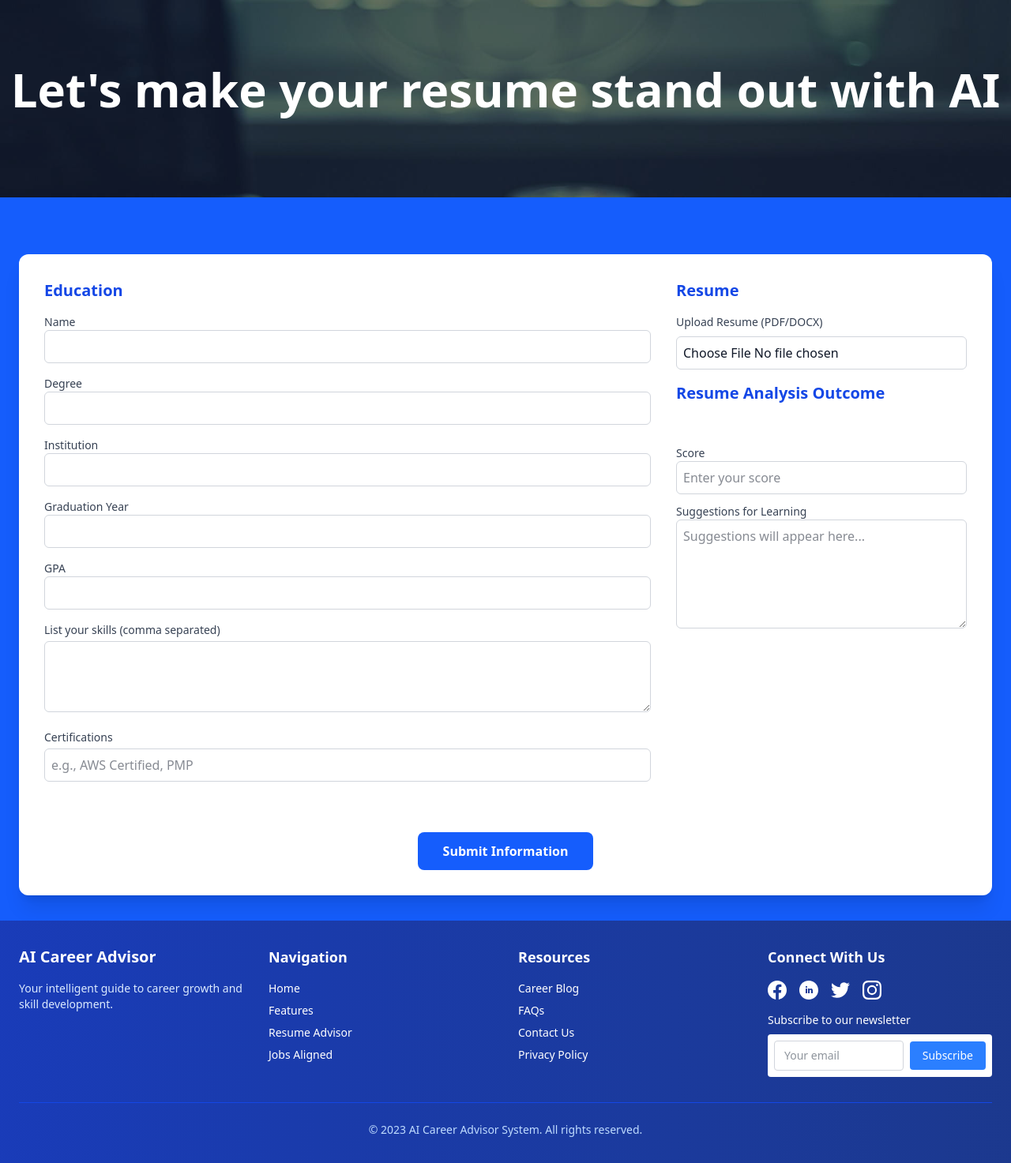
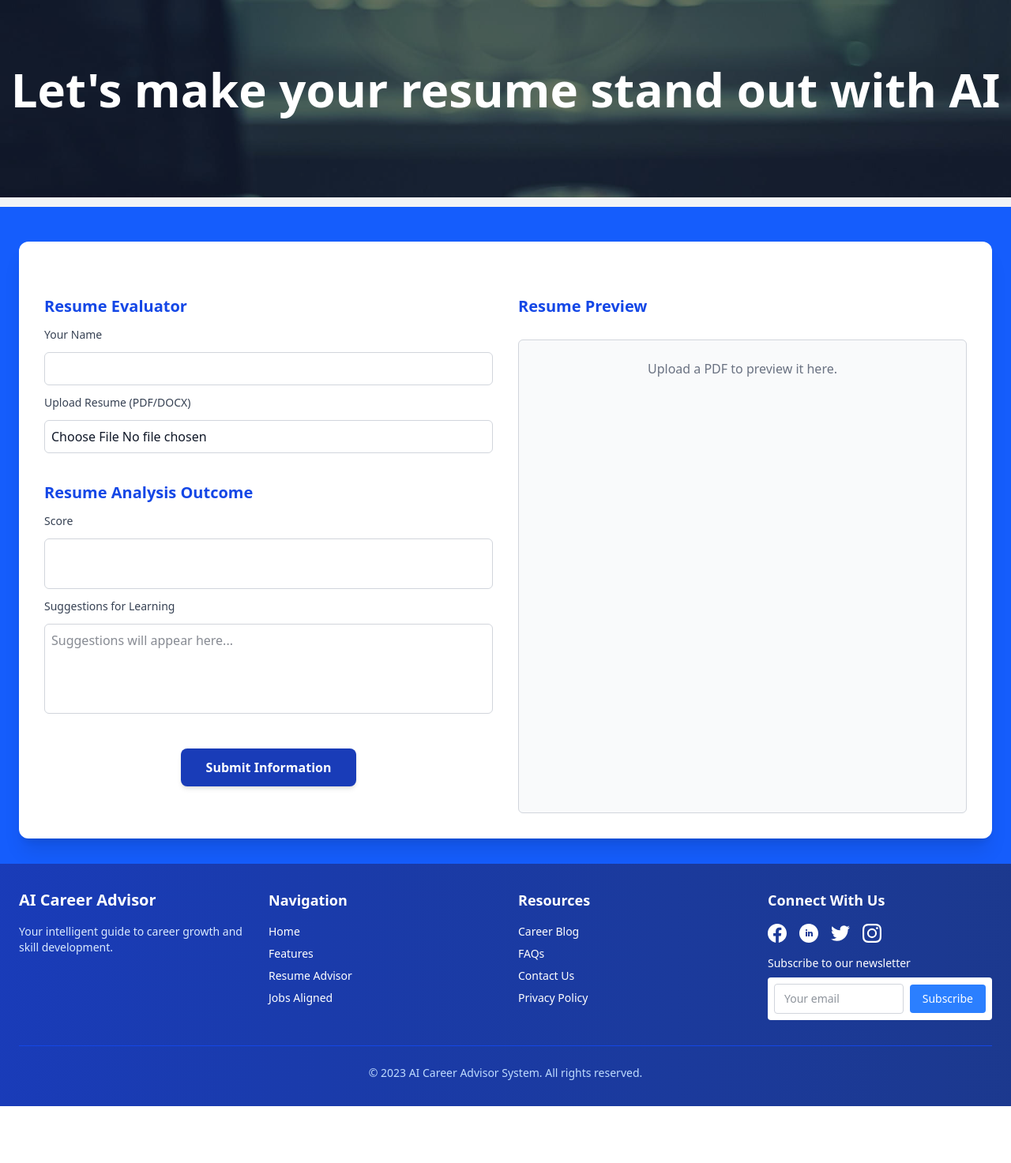
Before and after one commit to saadkhi/CAS, a Django app: page /resume-advisor/ in a window 1280 px wide. Shown: the part 64-1537 px from the top of the page at 79% size. After the commit the page ends 1465 px from the top, so only its background shows below. Run offline with Django 5.2, Linux system fonts and the light colour scheme; style sheets or scripts are compiled from the project's sources; some libraries are stand-ins or nearby versions.

Commit message:
chotu motu adds

```diff
--- a/CAS/templates/website/resume_advisor.html
+++ b/CAS/templates/website/resume_advisor.html
@@ -8,93 +8,119 @@
 {% block content %}
   <section class="mt-0 font-Arial">
     <div class="relative w-full h-[250px] bg-cover bg-center overflow-hidden" style="background-image: url('{% static 'images/homepage_img2.jpg' %}');">
-      <!-- Black overlay using RGBA for transparency -->
-      <div class="absolute inset-0" style="background-color: rgba(0, 0, 0, 0.5);"></div>
-
-      <!-- Centered heading -->
+      <div class="absolute inset-0 bg-black/50"></div>
       <div class="absolute inset-0 flex items-center justify-center">
         <h1 class="text-4xl md:text-5xl lg:text-6xl font-bold text-white mb-6">Let's make your resume stand out with AI</h1>
       </div>
     </div>
   </section>
 
-  <section id="form" class="mt-0 relative w-full bg-cover bg-center overflow-hidden font-Arial px-6 py-8 bg-blue-600">
-    <div class="max-w-7xl mx-auto bg-white p-8 rounded-xl shadow-xl mt-10">
-      <form action="/submit" method="POST" enctype="multipart/form-data" class="grid grid-cols-1 md:grid-cols-2 lg:grid-cols-3 gap-8">
-        <!-- Education Section -->
-        <div class="md:col-span-2">
-          <h2 class="text-xl font-semibold text-blue-700 mb-4">Education</h2>
+<section id="form" class="mt-3 relative w-full bg-cover bg-center overflow-hidden font-Arial px-6 py-8 bg-blue-600">
+  <div class="max-w-7xl mx-auto bg-white p-8 rounded-xl shadow-xl mt-3">
+    <!-- Parent container with flex -->
+    <div class="flex flex-col md:flex-row gap-8 mt-3">
 
-          <div class="space-y-4">
-            <div class="mt-2">
-              <label for="Name" class="block text-sm font-medium text-gray-700 mt-3">Name</label>
-              <input type="text" id="Name" name="Name" class="w-full border border-gray-300 rounded-md p-2" required />
+      <!-- Left Side: Form -->
+      <div class="w-full md:w-1/2 mt-3">
+        <form action="/submit" method="POST" enctype="multipart/form-data" class="space-y-3">
+          <h2 class="text-xl font-semibold text-blue-700 mt-3">Resume Evaluator</h2>
+
+          <!-- Name -->
+          <div class="mt-3">
+            <label for="Name" class="block text-sm font-medium text-gray-700 mt-3">Your Name</label>
+            <input type="text" id="Name" name="Name" class="w-full border border-gray-300 rounded-md p-2 mt-3" required />
           </div>
 
-            <div class="mt-2">
-              <label for="degree" class="block text-sm font-medium text-gray-700 mt-3">Degree</label>
-              <input type="text" id="degree" name="degree" class="w-full border border-gray-300 rounded-md p-2" required />
+          <!-- Resume Upload -->
+          <div class="mt-3">
+            <label for="resume" class="block text-sm font-medium text-gray-700 mt-3">Upload Resume (PDF/DOCX)</label>
+            <input type="file" id="resume" name="resume" accept=".pdf,.docx" class="w-full border border-gray-300 rounded-md p-2 mt-3 mb-6" required />
           </div>
 
-            <div class="mt-2">
-              <label for="institution" class="block text-sm font-medium text-gray-700 mt-3">Institution</label>
-              <input type="text" id="institution" name="institution" class="w-full border border-gray-300 rounded-md p-2" required />
+          <h2 class="text-xl font-semibold text-blue-700 mt-3">Resume Analysis Outcome</h2>
+
+          <div class="mt-3">
+            <p class="block text-sm font-medium text-gray-700 mt-3">Score</p>
+            <output id="score" name="score" class="w-full border border-gray-300 rounded-md p-2 block h-16 leading-6 mt-3"></output>
           </div>
 
-            <div class="mt-2">
-              <label for="graduation_year" class="block text-sm font-medium text-gray-700 mt-3">Graduation Year</label>
-              <input type="number" id="graduation_year" name="graduation_year" class="w-full border border-gray-300 rounded-md p-2" required />
+          <div class="mt-3">
+            <p class="block text-sm font-medium text-gray-700 mt-3">Suggestions for Learning</p>
+            <textarea id="suggestions" name="suggestions" rows="4" class="w-full border border-gray-300 rounded-md p-2 block resize-none overflow-hidden mt-3" placeholder="Suggestions will appear here..." readonly></textarea>
           </div>
 
-            <div class="mt-2">
-              <label for="gpa" class="block text-sm font-medium text-gray-700 mt-3">GPA</label>
-              <input type="text" id="gpa" name="gpa" class="w-full border border-gray-300 rounded-md p-2" required />
+          <!-- Submit Button -->
+          <div class="text-center mt-8">
+            <button type="submit" class="bg-blue-800 text-white font-semibold px-8 py-3 rounded-lg shadow-md hover:bg-blue-700 transition duration-300 mt-3">Submit Information</button>
+          </div>
+        </form>
       </div>
 
-            <div class="mt-2">
-              <label for="skills" class="block text-sm font-medium text-gray-700 mt-3">List your skills (comma separated)</label>
-              <textarea id="skills" name="skills" rows="3" class="w-full border border-gray-300 rounded-md p-2 mt-1" required></textarea>
+      <!-- Right Side: PDF Preview -->
+      <div class="w-full md:w-1/2 flex flex-col gap-4 mt-3">
+        <h2 class="text-xl font-semibold text-blue-700 mt-3">Resume Preview</h2>
+
+        <!-- Preview Container FIXED SIZE -->
+        <div id="pdfContainer" class="border border-gray-300 rounded-md mt-3 p-3 overflow-auto w-full h-[600px] bg-gray-50">
+          <p id="previewMessage" class="text-gray-500 text-center mt-3">
+            Upload a PDF to preview it here.
+          </p>
         </div>
-
-            <div class="mt-2">
-              <label for="certifications" class="block text-sm font-medium text-gray-700 mt-3 mt-4">Certifications</label>
-              <input type="text" id="certifications" name="certifications" class="w-full border border-gray-300 rounded-md p-2 mt-1" placeholder="e.g., AWS Certified, PMP" />
       </div>
     </div>
   </div>
 
-        <!-- Resume Section -->
-        <div>
-          <h2 class="text-xl font-semibold text-blue-700 mb-4">Resume</h2>
-          <label for="resume" class="block text-sm font-medium text-gray-700 mt-3">Upload Resume (PDF/DOCX)</label>
-          <input type="file" id="resume" name="resume" accept=".pdf,.docx" class="w-full border border-gray-300 rounded-md p-2 mt-2" required />
+  <!-- PDF.js Library -->
+  <script src="https://cdnjs.cloudflare.com/ajax/libs/pdf.js/2.16.105/pdf.min.js"></script>
 
-          <!-- Score and Suggestions -->
-          <div class="flex flex-col gap-6 mt-4">
-            <h2 class="text-xl font-semibold text-blue-700 mb-4">Resume Analysis Outcome</h2>
-            <div>
-              <p class="block text-sm font-medium text-gray-700 mt-3">Score</p>
-              <input type="number" id="score" name="score" class="w-full border border-gray-300 rounded-md p-2" placeholder="Enter your score" required />
-              <p class="block text-sm font-medium text-gray-700 mt-3">Suggestions for Learning</p>
-              <textarea id="suggestions" name="suggestions" rows="5" class="w-full border border-gray-300 rounded-md p-2" placeholder="Suggestions will appear here..." readonly></textarea>
-            </div>
-          </div>
+  <script>
+    const resumeInput = document.getElementById('resume');
+    const pdfContainer = document.getElementById('pdfContainer');
+    const message = document.getElementById('previewMessage');
 
-          <!-- Projects Section -->
-          {% comment %} <h2 class="text-xl font-semibold text-blue-700 mb-4 mt-3">💻 Projects</h2>
+    resumeInput.addEventListener('change', function (event) {
+      const file = event.target.files[0];
 
-          <label for="projects" class="block text-sm font-medium text-gray-700 mt-3">Describe your projects (comma separated)</label>
-          <textarea id="projects" name="projects" rows="3" class="w-full border border-gray-300 rounded-md p-2 mt-1" required></textarea>
+      if (file && file.type === 'application/pdf') {
+        message.style.display = 'none';
+        pdfContainer.innerHTML = ''; // Clear previous preview
 
-          <label for="project_links" class="block text-sm font-medium text-gray-700 mt-3 mt-4">Project Links</label>
-          <input type="text" id="project_links" name="project_links" class="w-full border border-gray-300 rounded-md p-2 mt-1" placeholder="e.g., https://github.com/yourproject" /> {% endcomment %}
-        </div>
+        const fileReader = new FileReader();
+        fileReader.onload = function () {
+          const typedArray = new Uint8Array(this.result);
 
-        <!-- Submit Button -->
-        <div class="md:col-span-3 text-center mt-8">
-          <button type="submit" class="bg-blue-600 text-white font-semibold px-8 py-3 rounded-lg hover:bg-blue-700 transition duration-300">Submit Information</button>
-        </div>
-      </form>
-    </div>
+          pdfjsLib.getDocument(typedArray).promise.then(function (pdf) {
+            for (let pageNum = 1; pageNum <= pdf.numPages; pageNum++) {
+              pdf.getPage(pageNum).then(function (page) {
+                // Scale dynamically so it fits the container width
+                const containerWidth = pdfContainer.clientWidth - 30; // some padding
+                const unscaledViewport = page.getViewport({ scale: 1 });
+                const scale = containerWidth / unscaledViewport.width;
+
+                const viewport = page.getViewport({ scale: scale });
+                const canvas = document.createElement('canvas');
+                const context = canvas.getContext('2d');
+
+                canvas.height = viewport.height;
+                canvas.width = viewport.width;
+                canvas.classList.add('mb-4');
+
+                pdfContainer.appendChild(canvas);
+
+                const renderContext = {
+                  canvasContext: context,
+                  viewport: viewport
+                };
+                page.render(renderContext);
+              });
+            }
+          });
+        };
+        fileReader.readAsArrayBuffer(file);
+      } else {
+        pdfContainer.innerHTML = '<p class="text-gray-500 text-center mt-3">Only PDF files can be previewed.</p>';
+      }
+    });
+  </script>
 </section>
 {% endblock %}
```
Also changed, not shown: CAS/CAS_app/models.py (+1 -6 lines), CAS/templates/website/toUse.txt (added, +41 -0 lines). Lines whose indentation alone changed are shown as unchanged.
